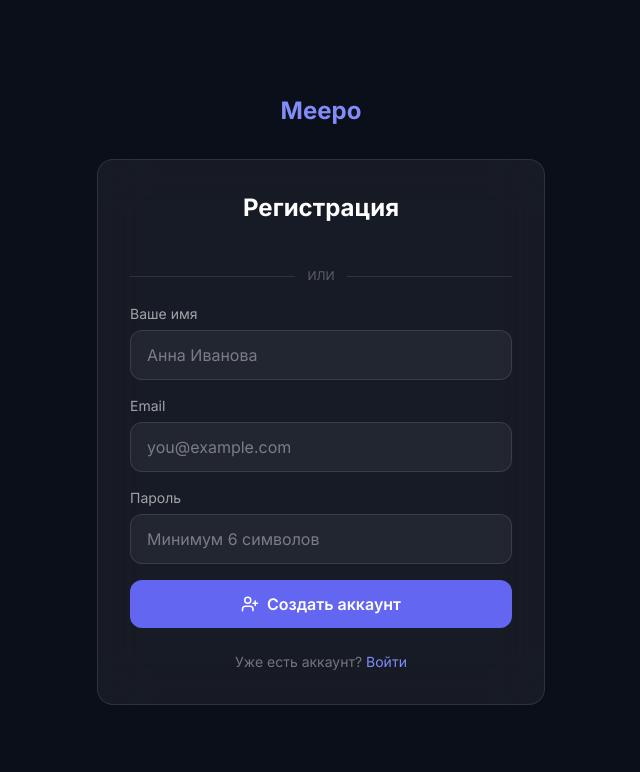
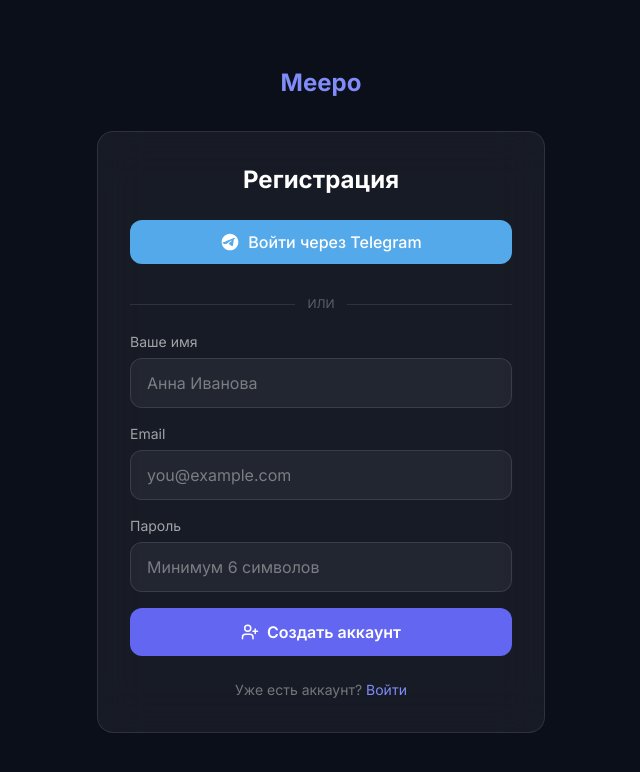
Before and after one commit to ansyz43/meeposite, a React (Vite) app in the folder frontend/: page /register in a window 1280 px wide. Shown: the top 772 px of the page, without its empty margins (319-959 px from the left). Built offline with nearby package versions, Linux system fonts and the light colour scheme; no server answers.

Commit message:
feat: custom Telegram auth button with popup redirect (SPA-compatible)

```diff
--- a/frontend/src/pages/Login.jsx
+++ b/frontend/src/pages/Login.jsx
@@ -12,34 +12,47 @@
   const [error, setError] = useState('')
   const [loading, setLoading] = useState(false)
 
-  // Expose callback for Telegram widget
+  // Handle Telegram auth result from popup redirect
   useEffect(() => {
-    window.__onTelegramAuth = async (tgUser) => {
+    const hash = window.location.hash
+    if (hash.startsWith('#tgAuthResult=')) {
       try {
-        await authRef.current.loginWithTelegram(tgUser)
-      } catch (err) {
-        // error will show on next render
-      }
+        const data = JSON.parse(decodeURIComponent(hash.substring(14)))
+        window.location.hash = ''
+        authRef.current.loginWithTelegram(data).catch(() => {})
+      } catch { /* ignore parse errors */ }
     }
-    return () => { delete window.__onTelegramAuth }
   }, [])
 
-  // Load Telegram widget
-  useEffect(() => {
-    const botName = import.meta.env.VITE_TELEGRAM_BOT_NAME
-    if (!botName) return
-    const container = document.getElementById('telegram-login-btn')
-    if (!container) return
-    container.innerHTML = ''
-    const script = document.createElement('script')
-    script.src = 'https://telegram.org/js/telegram-widget.js?23'
-    script.setAttribute('data-telegram-login', botName)
-    script.setAttribute('data-size', 'large')
-    script.setAttribute('data-radius', '12')
-    script.setAttribute('data-onauth', '__onTelegramAuth(user)')
-    script.setAttribute('data-request-access', 'write')
-    container.appendChild(script)
-  }, [])
+  function openTelegramAuth() {
+    const botId = import.meta.env.VITE_TELEGRAM_BOT_ID
+    if (!botId) return
+    const origin = encodeURIComponent(window.location.origin)
+    const returnTo = encodeURIComponent(window.location.origin + '/login')
+    const url = `https://oauth.telegram.org/auth?bot_id=${botId}&origin=${origin}&embed=0&request_access=write&return_to=${returnTo}`
+    const w = 550, h = 470
+    const left = Math.round(screen.width / 2 - w / 2)
+    const top = Math.round(screen.height / 2 - h / 2)
+    const popup = window.open(url, 'telegram_auth', `width=${w},height=${h},left=${left},top=${top}`)
+    const timer = setInterval(() => {
+      try {
+        if (!popup || popup.closed) { clearInterval(timer); return }
+        if (popup.location.origin === window.location.origin) {
+          const hash = popup.location.hash
+          if (hash.startsWith('#tgAuthResult=')) {
+            const data = JSON.parse(decodeURIComponent(hash.substring(14)))
+            popup.close()
+            clearInterval(timer)
+            setError('')
+            setLoading(true)
+            authRef.current.loginWithTelegram(data)
+              .catch(err => setError(err.response?.data?.detail || 'Ошибка входа через Telegram'))
+              .finally(() => setLoading(false))
+          }
+        }
+      } catch { /* cross-origin — popup still on telegram.org */ }
+    }, 200)
+  }
 
   // Load Google Sign-In (once)
   useEffect(() => {
@@ -85,7 +98,7 @@
     }
   }
 
-  const showSocial = import.meta.env.VITE_TELEGRAM_BOT_NAME || import.meta.env.VITE_GOOGLE_CLIENT_ID
+  const showSocial = import.meta.env.VITE_TELEGRAM_BOT_ID || import.meta.env.VITE_GOOGLE_CLIENT_ID
 
   return (
     <div className="min-h-screen flex items-center justify-center px-6">
@@ -122,8 +135,15 @@
                 <div className="flex-1 h-px bg-white/10"></div>
               </div>
               <div className="space-y-3">
-                {import.meta.env.VITE_TELEGRAM_BOT_NAME && (
-                  <div id="telegram-login-btn" className="flex justify-center"></div>
+                {import.meta.env.VITE_TELEGRAM_BOT_ID && (
+                  <button onClick={openTelegramAuth} type="button"
+                    className="w-full flex items-center justify-center gap-2 py-2.5 px-4 rounded-xl text-white font-medium"
+                    style={{ background: '#54a9eb' }}>
+                    <svg width="20" height="20" viewBox="0 0 24 24" fill="currentColor">
+                      <path d="M12 2C6.48 2 2 6.48 2 12s4.48 10 10 10 10-4.48 10-10S17.52 2 12 2zm4.64 6.8c-.15 1.58-.8 5.42-1.13 7.19-.14.75-.42 1-.68 1.03-.58.05-1.02-.38-1.58-.75-.88-.58-1.38-.94-2.23-1.5-.99-.65-.35-1.01.22-1.59.15-.15 2.71-2.48 2.76-2.69.01-.03.01-.14-.07-.2-.08-.06-.19-.04-.27-.02-.12.03-1.99 1.27-5.62 3.72-.53.36-1.01.54-1.44.53-.47-.01-1.38-.27-2.06-.49-.83-.27-1.49-.42-1.43-.88.03-.24.37-.49 1.02-.75 3.98-1.73 6.64-2.87 7.97-3.44 3.8-1.58 4.59-1.86 5.1-1.87.11 0 .37.03.54.17.14.12.18.28.2.47-.01.06.01.24 0 .37z"/>
+                    </svg>
+                    Войти через Telegram
+                  </button>
                 )}
                 {import.meta.env.VITE_GOOGLE_CLIENT_ID && (
                   <div id="google-login-btn" className="flex justify-center"></div>
--- a/frontend/src/pages/Register.jsx
+++ b/frontend/src/pages/Register.jsx
@@ -17,32 +17,47 @@
   const [error, setError] = useState('')
   const [loading, setLoading] = useState(false)
 
+  // Handle Telegram auth result from popup redirect
   useEffect(() => {
-    window.__onTelegramAuth = async (tgUser) => {
+    const hash = window.location.hash
+    if (hash.startsWith('#tgAuthResult=')) {
       try {
-        await authRef.current.loginWithTelegram({ ...tgUser, ref_code: refCodeRef.current || undefined })
-      } catch (err) {
-        // error handled by auth
-      }
+        const data = JSON.parse(decodeURIComponent(hash.substring(14)))
+        window.location.hash = ''
+        authRef.current.loginWithTelegram({ ...data, ref_code: refCodeRef.current || undefined }).catch(() => {})
+      } catch { /* ignore parse errors */ }
     }
-    return () => { delete window.__onTelegramAuth }
   }, [])
 
-  useEffect(() => {
-    const botName = import.meta.env.VITE_TELEGRAM_BOT_NAME
-    if (!botName) return
-    const container = document.getElementById('telegram-register-btn')
-    if (!container) return
-    container.innerHTML = ''
-    const script = document.createElement('script')
-    script.src = 'https://telegram.org/js/telegram-widget.js?23'
-    script.setAttribute('data-telegram-login', botName)
-    script.setAttribute('data-size', 'large')
-    script.setAttribute('data-radius', '12')
-    script.setAttribute('data-onauth', '__onTelegramAuth(user)')
-    script.setAttribute('data-request-access', 'write')
-    container.appendChild(script)
-  }, [])
+  function openTelegramAuth() {
+    const botId = import.meta.env.VITE_TELEGRAM_BOT_ID
+    if (!botId) return
+    const origin = encodeURIComponent(window.location.origin)
+    const returnTo = encodeURIComponent(window.location.href)
+    const url = `https://oauth.telegram.org/auth?bot_id=${botId}&origin=${origin}&embed=0&request_access=write&return_to=${returnTo}`
+    const w = 550, h = 470
+    const left = Math.round(screen.width / 2 - w / 2)
+    const top = Math.round(screen.height / 2 - h / 2)
+    const popup = window.open(url, 'telegram_auth', `width=${w},height=${h},left=${left},top=${top}`)
+    const timer = setInterval(() => {
+      try {
+        if (!popup || popup.closed) { clearInterval(timer); return }
+        if (popup.location.origin === window.location.origin) {
+          const hash = popup.location.hash
+          if (hash.startsWith('#tgAuthResult=')) {
+            const data = JSON.parse(decodeURIComponent(hash.substring(14)))
+            popup.close()
+            clearInterval(timer)
+            setError('')
+            setLoading(true)
+            authRef.current.loginWithTelegram({ ...data, ref_code: refCodeRef.current || undefined })
+              .catch(err => setError(err.response?.data?.detail || 'Ошибка регистрации через Telegram'))
+              .finally(() => setLoading(false))
+          }
+        }
+      } catch { /* cross-origin — popup still on telegram.org */ }
+    }, 200)
+  }
 
   useEffect(() => {
     const clientId = import.meta.env.VITE_GOOGLE_CLIENT_ID
@@ -91,7 +106,7 @@
     }
   }
 
-  const showSocial = import.meta.env.VITE_TELEGRAM_BOT_NAME || import.meta.env.VITE_GOOGLE_CLIENT_ID
+  const showSocial = import.meta.env.VITE_TELEGRAM_BOT_ID || import.meta.env.VITE_GOOGLE_CLIENT_ID
 
   return (
     <div className="min-h-screen flex items-center justify-center px-6">
@@ -111,8 +126,15 @@
           {showSocial && (
             <>
               <div className="space-y-3 mb-5">
-                {import.meta.env.VITE_TELEGRAM_BOT_NAME && (
-                  <div id="telegram-register-btn" className="flex justify-center"></div>
+                {import.meta.env.VITE_TELEGRAM_BOT_ID && (
+                  <button onClick={openTelegramAuth} type="button"
+                    className="w-full flex items-center justify-center gap-2 py-2.5 px-4 rounded-xl text-white font-medium"
+                    style={{ background: '#54a9eb' }}>
+                    <svg width="20" height="20" viewBox="0 0 24 24" fill="currentColor">
+                      <path d="M12 2C6.48 2 2 6.48 2 12s4.48 10 10 10 10-4.48 10-10S17.52 2 12 2zm4.64 6.8c-.15 1.58-.8 5.42-1.13 7.19-.14.75-.42 1-.68 1.03-.58.05-1.02-.38-1.58-.75-.88-.58-1.38-.94-2.23-1.5-.99-.65-.35-1.01.22-1.59.15-.15 2.71-2.48 2.76-2.69.01-.03.01-.14-.07-.2-.08-.06-.19-.04-.27-.02-.12.03-1.99 1.27-5.62 3.72-.53.36-1.01.54-1.44.53-.47-.01-1.38-.27-2.06-.49-.83-.27-1.49-.42-1.43-.88.03-.24.37-.49 1.02-.75 3.98-1.73 6.64-2.87 7.97-3.44 3.8-1.58 4.59-1.86 5.1-1.87.11 0 .37.03.54.17.14.12.18.28.2.47-.01.06.01.24 0 .37z"/>
+                    </svg>
+                    Войти через Telegram
+                  </button>
                 )}
                 {import.meta.env.VITE_GOOGLE_CLIENT_ID && (
                   <div id="google-register-btn" className="flex justify-center"></div>
```
Also changed, not shown: 2 other files (tests, documents, lock files or other folders).
